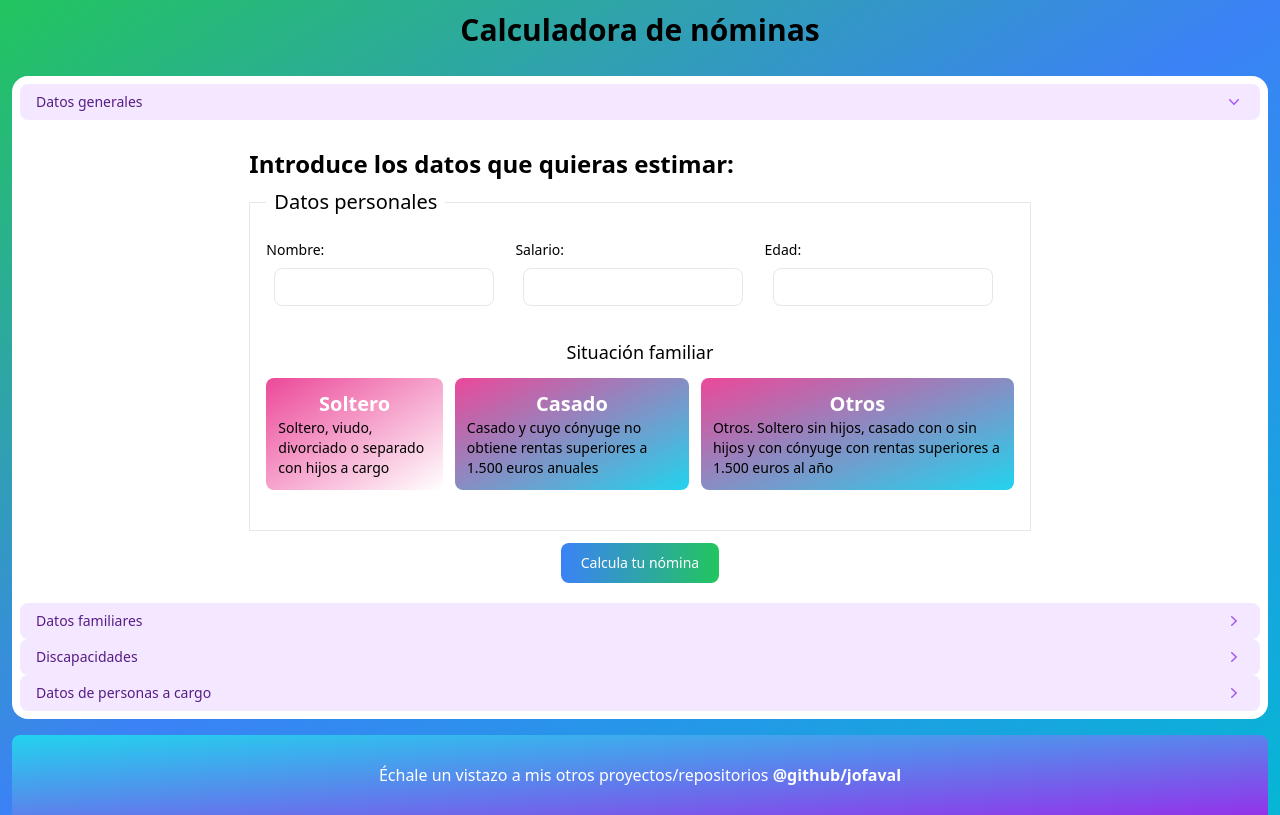
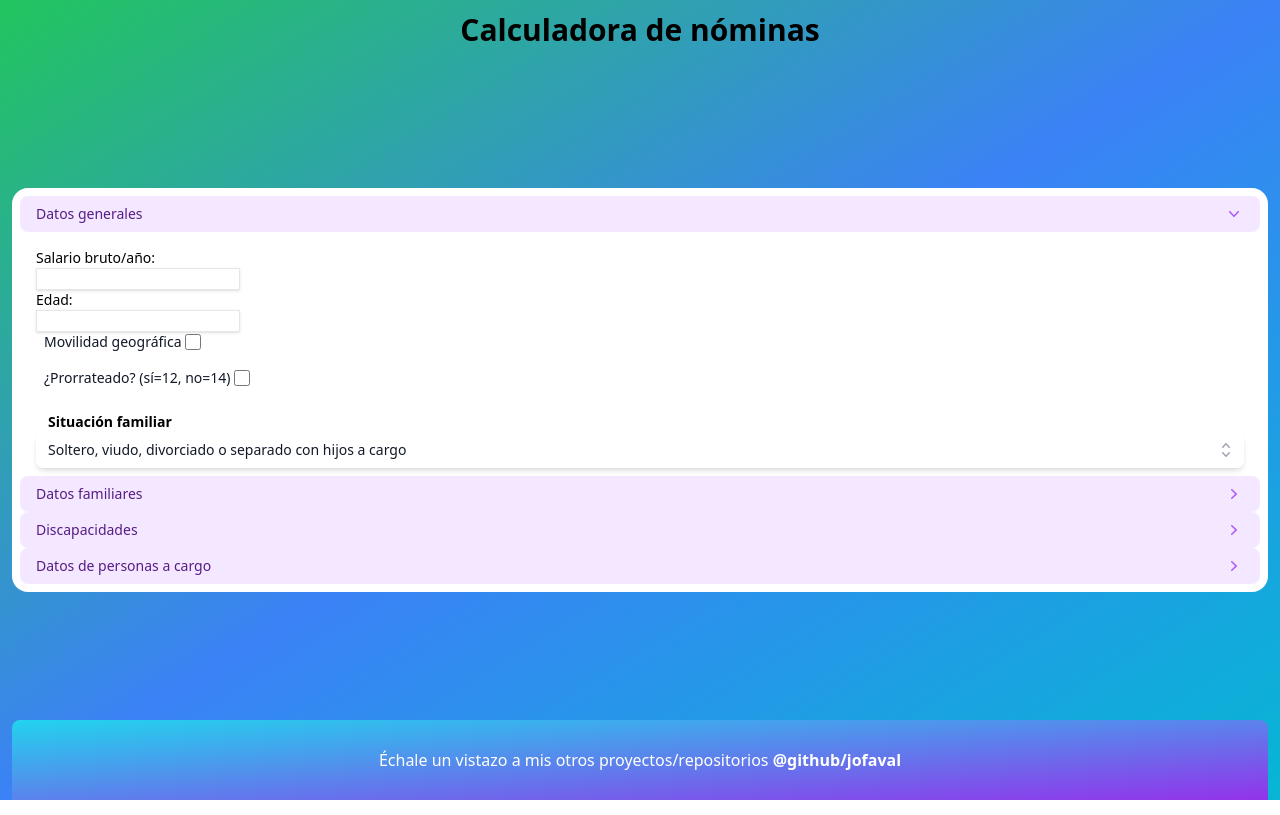
Before and after one commit to jofaval/calculadora-nomina, a React (Vite) app: page / in a window 1280 px wide. Built offline with nearby package versions, Linux system fonts and the light colour scheme.

Commit message:
feat: Integrate some actual inputs

```diff
--- a/src/sections/Overall/Overall.section.tsx
+++ b/src/sections/Overall/Overall.section.tsx
@@ -1,6 +1,12 @@
+/** Vendors */
 import { Disclosure } from "@headlessui/react";
+/** Icons */
 import { ChevronRightIcon } from "@heroicons/react/20/solid";
-import { Payroll } from "Payroll";
+/** Components */
+import { Checkbox } from "components/Checkbox";
+import { NumericInput } from "components/NumericInput";
+import { Select } from "components/Select";
+/** Utils */
 import { toggleDisclosureClass } from "sections/utils/css-class.utils";
 
 export function Overall() {
@@ -14,7 +20,36 @@ export function Overall() {
           </Disclosure.Button>
 
           <Disclosure.Panel className="px-4 pt-4 pb-2 text-sm">
-            <Payroll />
+            <NumericInput
+              label={"Salario bruto/año"}
+              name="yearly-raw-salary"
+            />
+            <NumericInput label={"Edad"} name="age" />
+            <Checkbox
+              label={"Movilidad geográfica"}
+              name={"geographic-mobility"}
+            />
+            <Checkbox
+              label={"¿Prorrateado? (sí=12, no=14)"}
+              name={"apportionment"}
+            />
+            <Select
+              label="Situación familiar"
+              options={[
+                {
+                  name: "Soltero, viudo, divorciado o separado con hijos a cargo",
+                  value: "1",
+                },
+                {
+                  name: "Casado y cuyo cónyuge no obtiene rentas superiores a 1.500 euros anuales",
+                  value: "2",
+                },
+                {
+                  name: "Otros. Soltero sin hijos, casado con o sin hijos y con cónyuge con rentas superiores a 1.500 euros al año",
+                  value: "3",
+                },
+              ]}
+            />
           </Disclosure.Panel>
         </>
       )}
```
